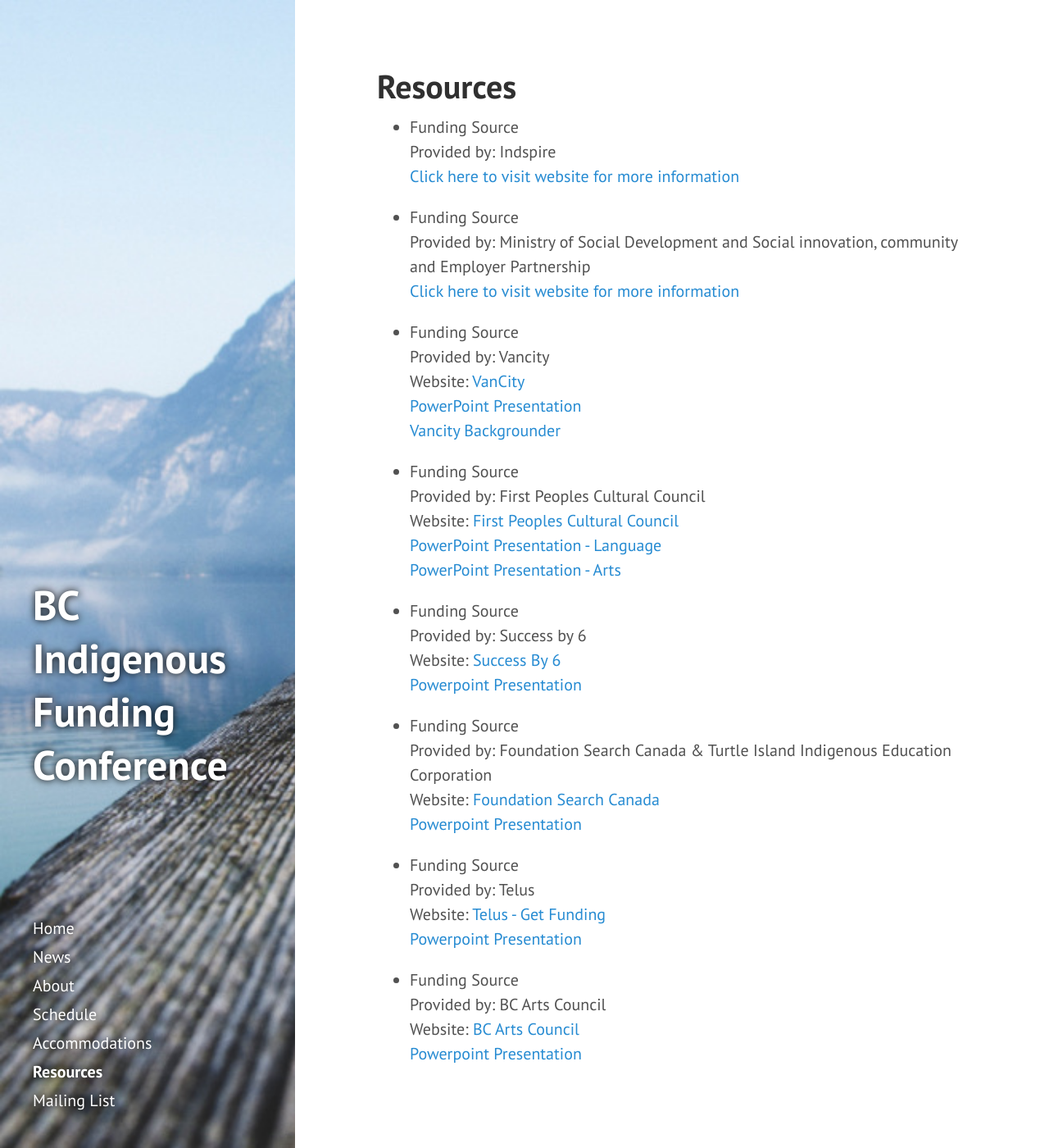
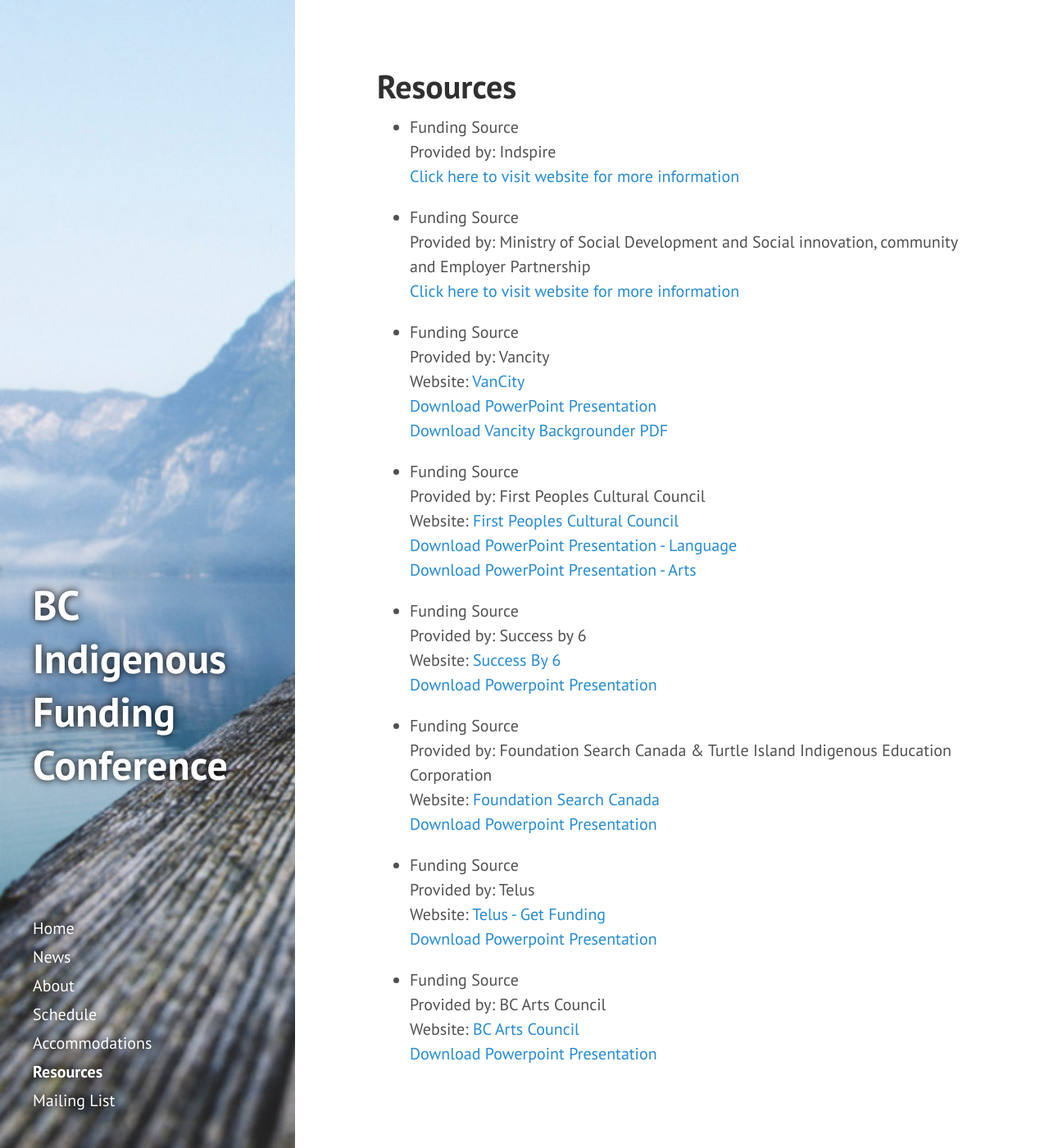
Before and after one commit to BCAAFC/funding-conference-2016, a Jekyll site: the page built from resources.md, in a window 1280 px wide and 1400 px high. Shown: the whole window at 82% size. Built offline with Jekyll 4.4.1, drawn with Linux system fonts in a browser that asks for light colours; nearby versions of some CDN libraries.

Commit message:
resources
download ppt text

```diff
--- a/resources.md
+++ b/resources.md
@@ -21,9 +21,9 @@
   <br>
   Website: [VanCity](https://www.vancity.com/)
   <br>
-  [PowerPoint Presentation](public/resources/VanCity.pptx)
+  [Download PowerPoint Presentation](public/resources/VanCity.pptx)
    <br>
-  [Vancity Backgrounder](/resources/VancityBackgrounder.pdf)
+  [Download Vancity Backgrounder PDF](/resources/VancityBackgrounder.pdf)
 
 * Funding Source
   <br>
@@ -31,9 +31,9 @@
   <br>
   Website: [First Peoples Cultural Council](http://www.fpcc.ca/)
   <br>
-  [PowerPoint Presentation - Language](public/resources/FirstPeoplesCulturalCouncil_Language.pptx)
+  [Download PowerPoint Presentation - Language](public/resources/FirstPeoplesCulturalCouncil_Language.pptx)
    <br>
-  [PowerPoint Presentation - Arts](public/resources/FirstPeoplesCulturalCouncil_Arts.pptx)
+  [Download PowerPoint Presentation - Arts](public/resources/FirstPeoplesCulturalCouncil_Arts.pptx)
 
 * Funding Source
   <br>
@@ -41,7 +41,7 @@
   <br>
   Website: [Success By 6](http://www.successby6bc.ca/)
   <br>
-  [Powerpoint Presentation](public/resources/SuccessBy6BC.pptx)
+  [Download Powerpoint Presentation](public/resources/SuccessBy6BC.pptx)
 
 * Funding Source
   <br>
@@ -49,7 +49,7 @@
    <br>
   Website: [Foundation Search Canada](http://www.foundationsearch.ca/)
   <br>
-  [Powerpoint Presentation](public/resources/FoundationSearch.pptx)
+  [Download Powerpoint Presentation](public/resources/FoundationSearch.pptx)
 
 * Funding Source
   <br>
@@ -57,7 +57,7 @@
   <br>
   Website: [Telus - Get Funding](https://community.telus.com/get-funding/)
   <br>
-  [Powerpoint Presentation](public/resources/TELUS.ppt)
+  [Download Powerpoint Presentation](public/resources/TELUS.ppt)
 
 * Funding Source
   <br>
@@ -65,7 +65,7 @@
   <br>
   Website: [BC Arts Council](https://www.bcartscouncil.ca/)
   <br>
-  [Powerpoint Presentation](public/resources/BCArtsCouncil.pptx)
+  [Download Powerpoint Presentation](public/resources/BCArtsCouncil.pptx)
 
 <!--
 * Funding Source
```
